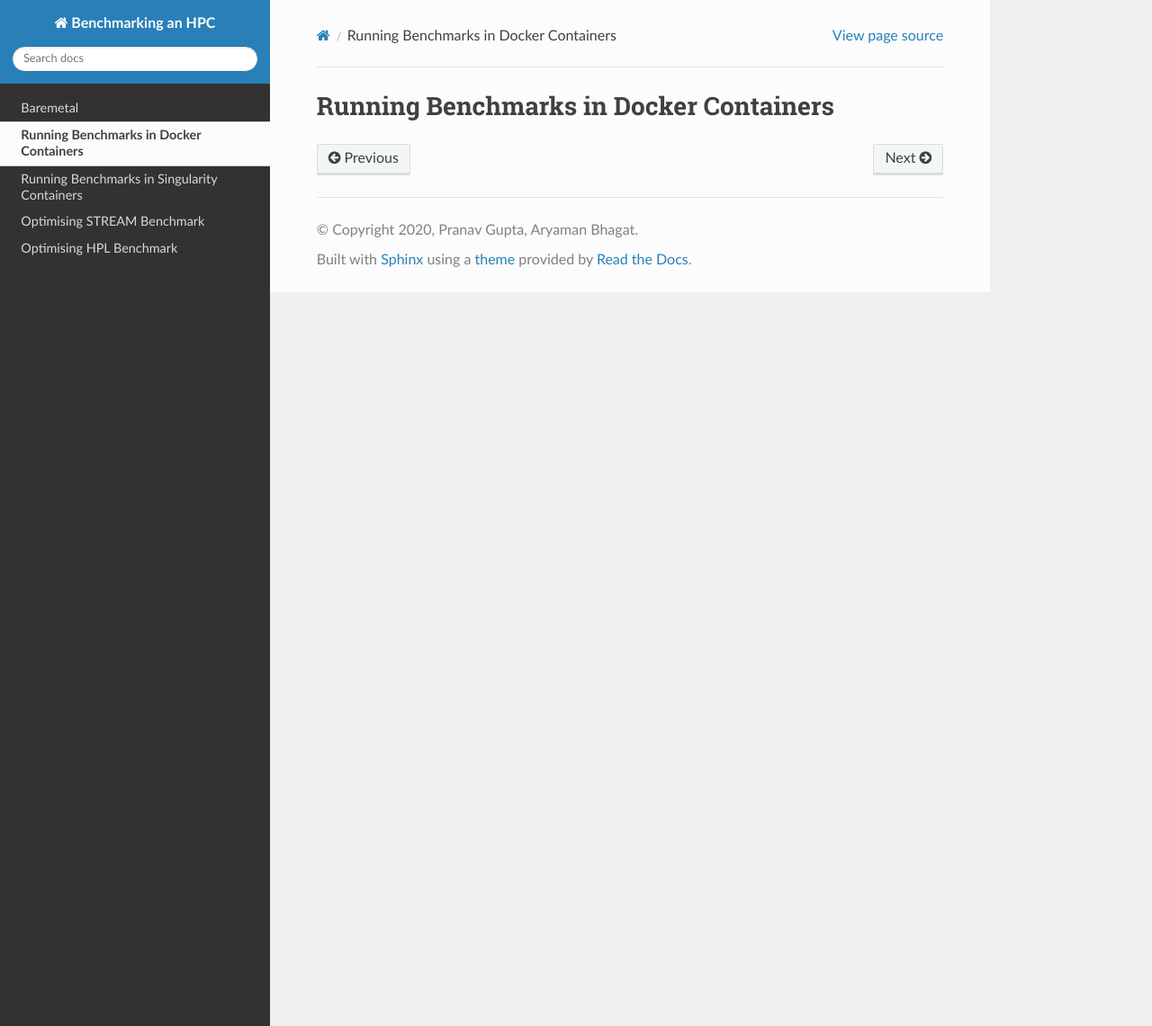
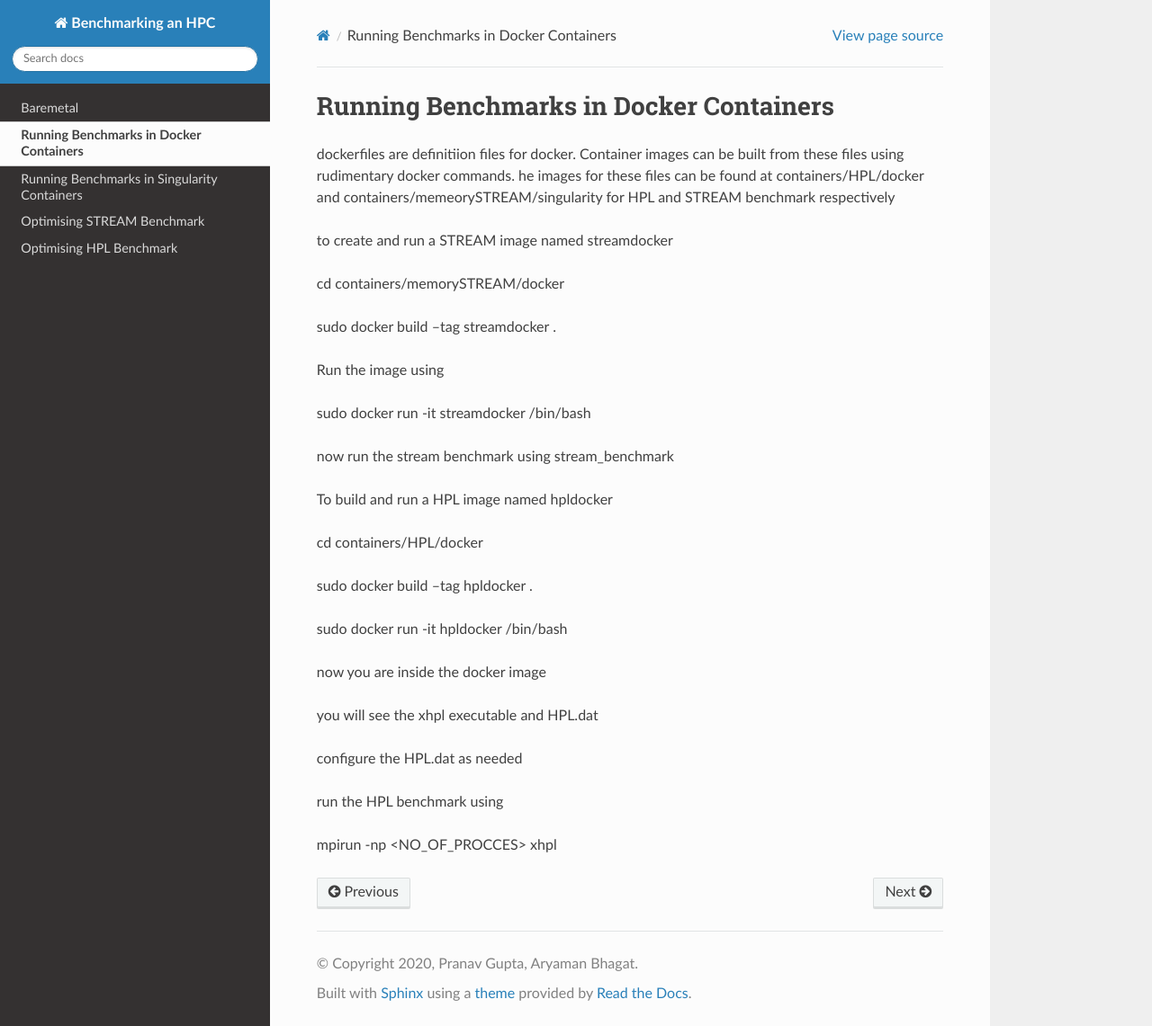
Before and after one commit to pranagupt/benchmark-hpc-containers, a Sphinx documentation site: the page built from docs/docker.rst, in a window 1280 px wide and 1141 px high. Shown: the whole window at 90% size. Built offline with Sphinx 7.4.7 and the Read the Docs theme 2.0.0, drawn with Linux system fonts in a browser that asks for light colours.

Commit message:
docs ready for formatting and all images ready

```diff
--- a/docs/docker.rst
+++ b/docs/docker.rst
@@ -1,2 +1,38 @@
 Running Benchmarks in Docker Containers
 =======================================
+
+dockerfiles are definitiion files for docker.
+Container images can be built from these files using rudimentary docker
+commands.
+he images for these files can be found at containers/HPL/docker and
+containers/memeorySTREAM/singularity for HPL and STREAM benchmark respectively
+
+to create and run a STREAM image named streamdocker
+
+cd containers/memorySTREAM/docker
+
+sudo docker build --tag streamdocker .
+
+Run the image using
+
+sudo docker run -it streamdocker /bin/bash
+
+now run the stream benchmark using stream_benchmark
+
+To build and run a HPL image named hpldocker
+
+cd containers/HPL/docker
+
+sudo docker build --tag hpldocker .
+
+sudo docker run -it hpldocker /bin/bash
+
+now you are inside the docker image
+
+you will see the xhpl executable and HPL.dat
+
+configure the HPL.dat as needed
+
+run the HPL benchmark using
+
+mpirun -np <NO_OF_PROCCES> xhpl
```
Also changed, not shown: docs/singularity.rst (+24 -3 lines).
